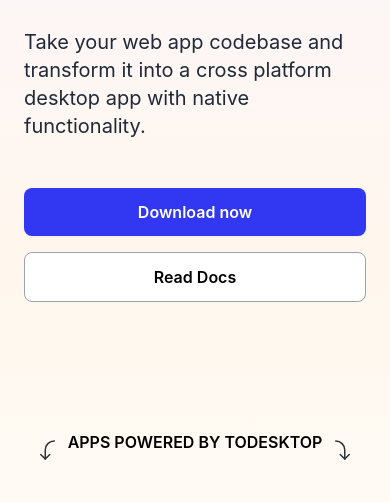
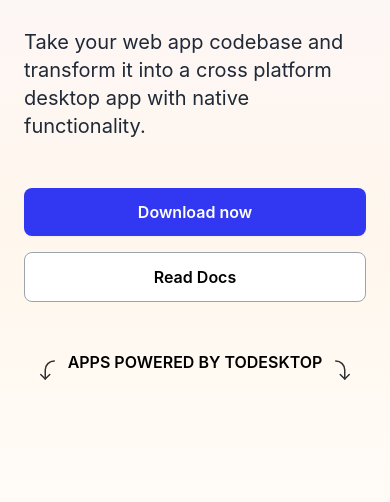
Before and after one commit to aqsabutt1/tailwind-project, a website: page docs/index.html in a window 390 px wide. Shown: the part 342-844 px from the top of the page. Drawn offline with nearby package versions, Linux system fonts and the light colour scheme.

Commit message:
Update index.html

```diff
--- a/docs/index.html
+++ b/docs/index.html
@@ -71,7 +71,7 @@
    <main class="mt-16">
     <!-- Hero Section -->
      <div id="hero" class="min-h-screen bg-gradient-to-b from-purple-50 via-orange-50 to transparent">
-      <div id="hero-container" class="max-w-3xl mx-auto px-6 lg:px-8 pt-8 pb-32 flex flex-col sm:items-center sm:text-center sm:pt-14 sm:pb-20">
+      <div id="hero-container" class="max-w-3xl mx-auto px-6 lg:px-8 pt-8 pb-12 flex flex-col sm:items-center sm:text-center sm:pt-14 sm:pb-20">
         <div id="version-text" class="flex items-center my-6 gap-2 border border-yellow-300 bg-yellow-100 rounded-lg py-1 px-3 w-fit shadow-md hover:shadow-lg hover:-translate-y-1 transition duration-200 group">
           <div class="w-2 h-2 border bg-yellow-400 rounded-full border-yellow-700"></div>
           <p class=" font-display text-yellow-800 font-semibold">v0.24.1</p>
```
